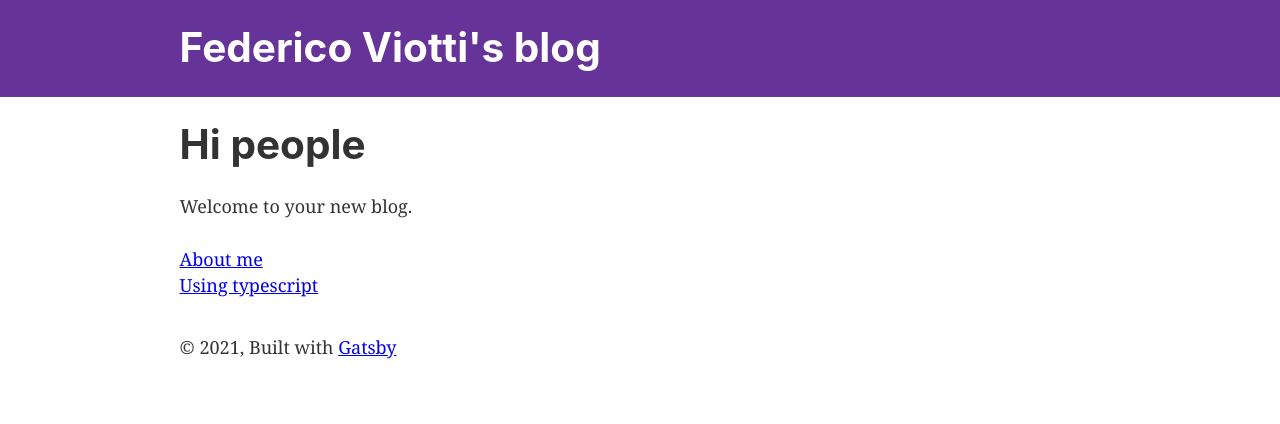
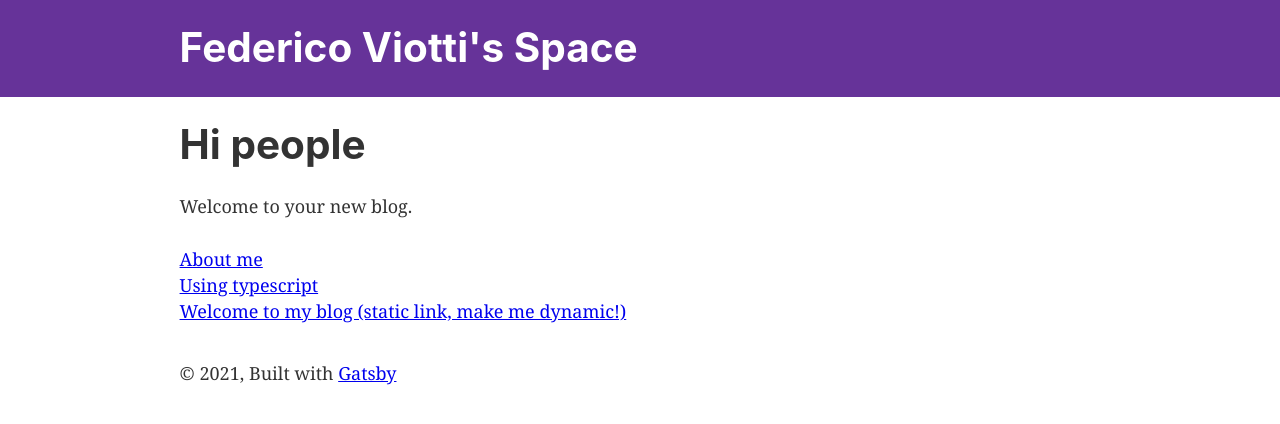
Before and after one commit to fedeviotti/fe-blogfedeviotti, a Gatsby site: page / in a window 1280 px wide. Built offline with nearby package versions, Linux system fonts and the light colour scheme; Gatsby itself is replaced by a stand-in of ours.

Commit message:
Feat: Adding todos and change site title

```diff
--- a/gatsby-config.js
+++ b/gatsby-config.js
@@ -1,7 +1,7 @@
 module.exports = {
   siteMetadata: {
-    title: `Federico Viotti's blog`,
-    description: `The wonderful blog of Federico Viotti, powered by Gatsby and Sanity.`,
+    title: `Federico Viotti's Space`,
+    description: `The wonderful site of Federico Viotti, powered by Gatsby and Sanity.`,
     author: `@fedeviotti`,
     siteUrl: `https://gatsbystarterdefaultsource.gatsbyjs.io/`,
   },
@@ -42,6 +42,6 @@ module.exports = {
         projectId: 'b91afjhv',
         dataset: 'production',
       },
-    }
+    },
   ],
-}
+};
--- a/src/pages/index.js
+++ b/src/pages/index.js
@@ -1,9 +1,9 @@
-import * as React from "react"
-import { Link } from "gatsby"
-import { StaticImage } from "gatsby-plugin-image"
+import * as React from 'react';
+import { Link } from 'gatsby';
+// import { StaticImage } from 'gatsby-plugin-image';
 
-import Layout from "../components/layout"
-import Seo from "../components/seo"
+import Layout from '../components/layout';
+import Seo from '../components/seo';
 
 const IndexPage = () => (
   <Layout>
@@ -20,10 +20,16 @@ const IndexPage = () => (
     />*/}
     <p>
       {/*<Link to="/page-2/">Go to page 2</Link> <br />*/}
-      <Link to="/about/">About me</Link><br />
+      <Link to="/about/">About me</Link>
+      <br />
       <Link to="/using-typescript/">Using typescript</Link>
+      <br />
+      {/*TODO: make the following link dynamic*/}
+      <Link to="/post/welcome-to-my-blog/">
+        Welcome to my blog (static link, make me dynamic!)
+      </Link>
     </p>
   </Layout>
-)
+);
 
-export default IndexPage
+export default IndexPage;
--- a/src/pages/post/{SanityPost.slug__current}.tsx
+++ b/src/pages/post/{SanityPost.slug__current}.tsx
@@ -57,6 +57,7 @@ const SanityPost: React.FC<PageProps<DataProps>> = ({ data }) => {
       )}
       <h1>{data?.sanityPost?.title}</h1>
       {post.body.map(body => body.children.map(child => <p>{child.text}</p>))}
+      {/*  TODO: add back to home page link */}
     </Layout>
   );
 };
```
